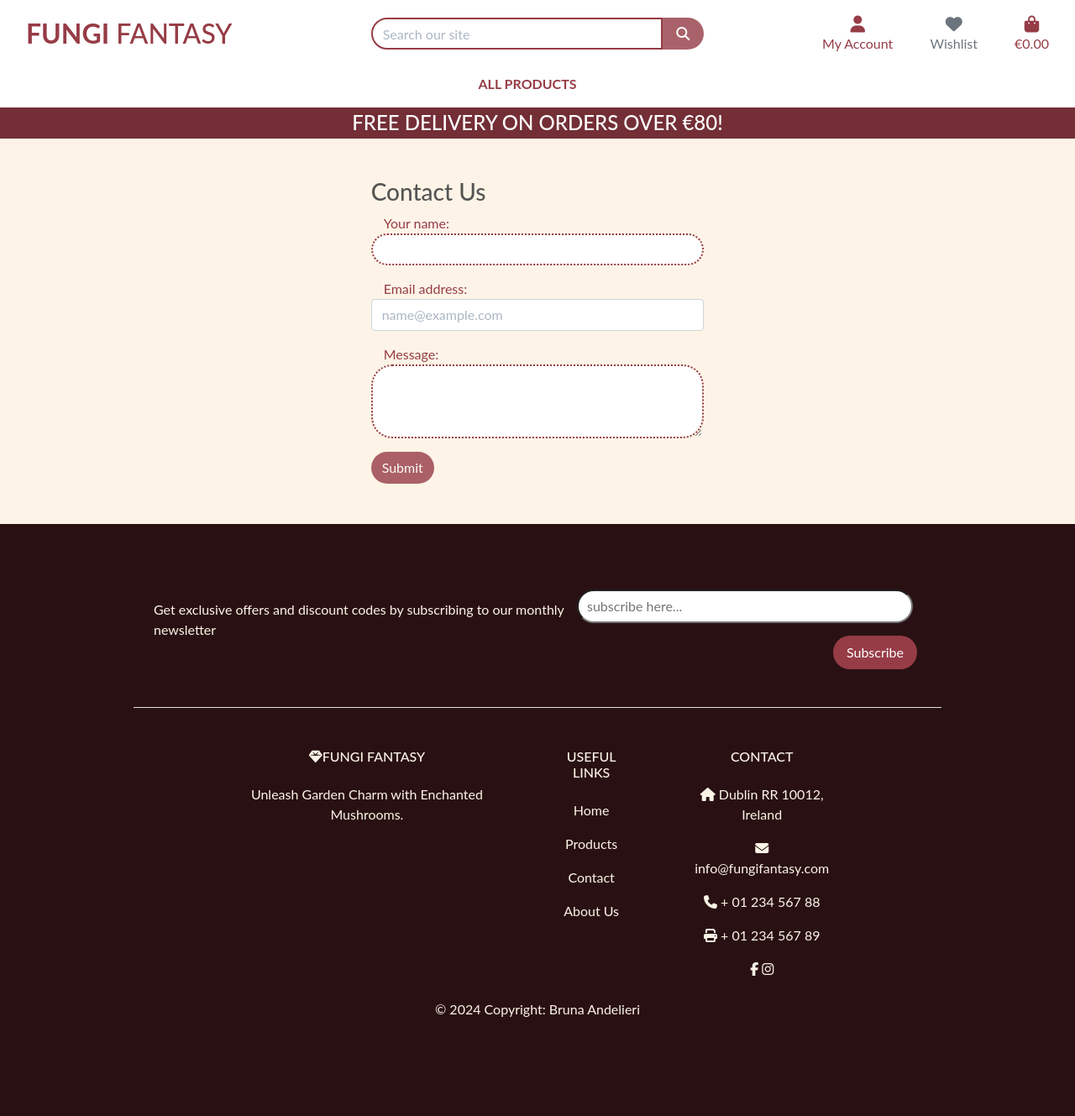
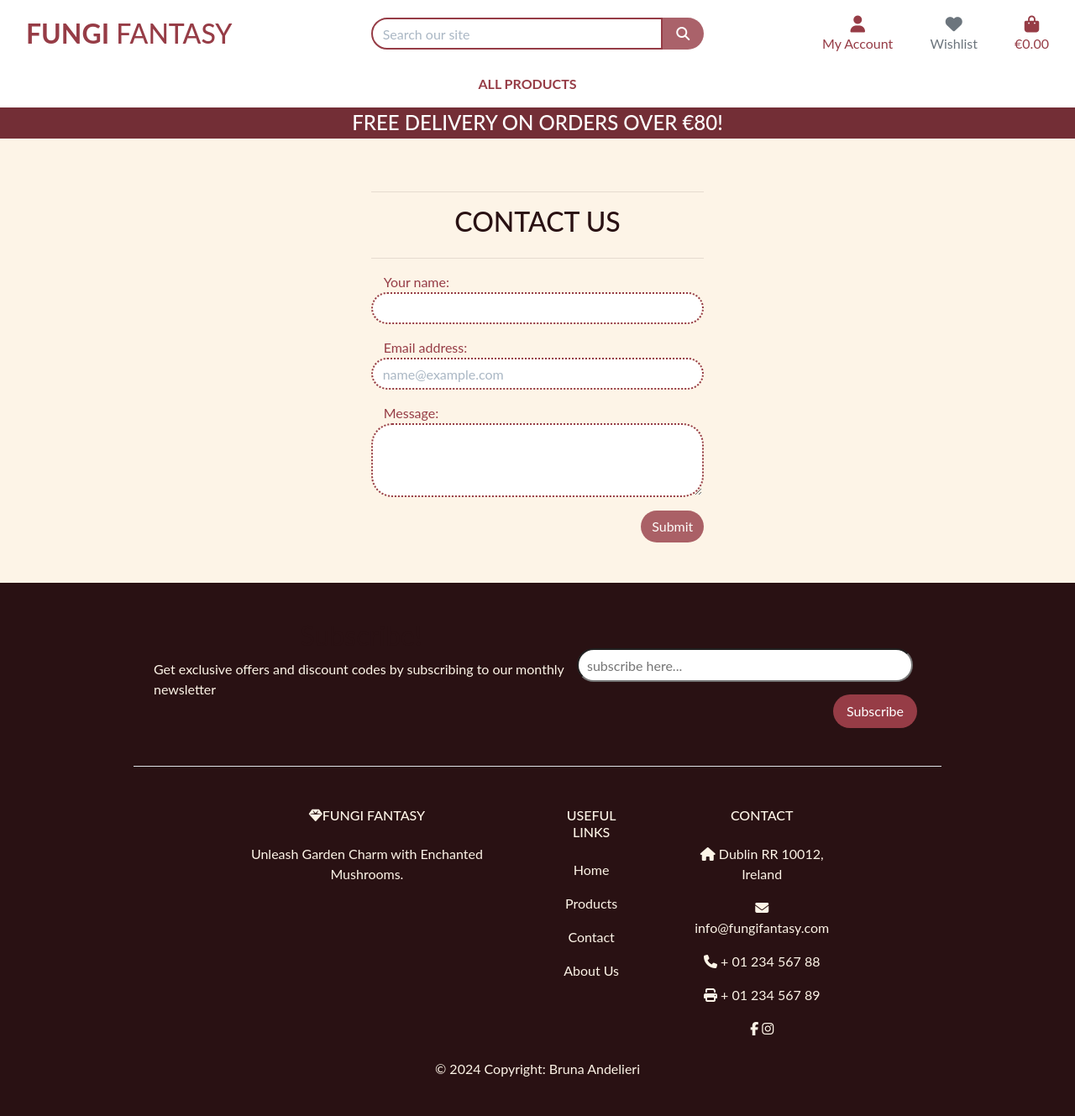
Before and after one commit to Bruna-Andelieri/FungiFantasy, a Django app: page /contact/ in a window 1280 px wide. Shown: the whole page at 84% size. Before the commit the page ends 1211 px from the top, so only its background shows below. Run offline with Django 3.2, Linux system fonts and the light colour scheme; some libraries are stand-ins or nearby versions.

Commit message:
Style: add contact styles

```diff
--- a/contact/templates/contact.html
+++ b/contact/templates/contact.html
@@ -10,11 +10,15 @@
 {% endblock %}
 
 {% block content %}
+<section>
     <div class="overlay"></div>
     <div class="container-fluid py-5">
         <div class="row d-flex justify-content-center">
             <div class="col-12 col-md-6 col-lg-4">
-            <h3>Contact Us</h3>
+                <hr>
+                <h2 class="logo-font mb-4">Contact Us</h2>
+                <hr>
+
                 <div class="allauth-form-inner-content">
                     <form class="" method="post" action="#">
                         {% csrf_token %}
@@ -32,10 +36,13 @@
                             <textarea name="textarea" class="form-control" id="exampleFormControlTextarea1"
                                 rows="3"></textarea>
                         </div>
+                        <div class="text-right">
                             <button type="submit" class="btn btn-black">Submit</button>
+                        </div>
                     </form>
                 </div>
             </div>
         </div>
     </div>
+</section>
 {% endblock %}
--- a/static/css/base.css
+++ b/static/css/base.css
@@ -398,6 +398,7 @@ input[name='q']::placeholder {
 
 .allauth-form-inner-content input[type="text"],
 .allauth-form-inner-content input[type="number"],
+.allauth-form-inner-content input[type="email"],
 .allauth-form-inner-content textarea {
     border-radius: var(--border-radius);
     border: 2px dotted var(--purple);
```
Lines whose indentation alone changed are shown as unchanged.
